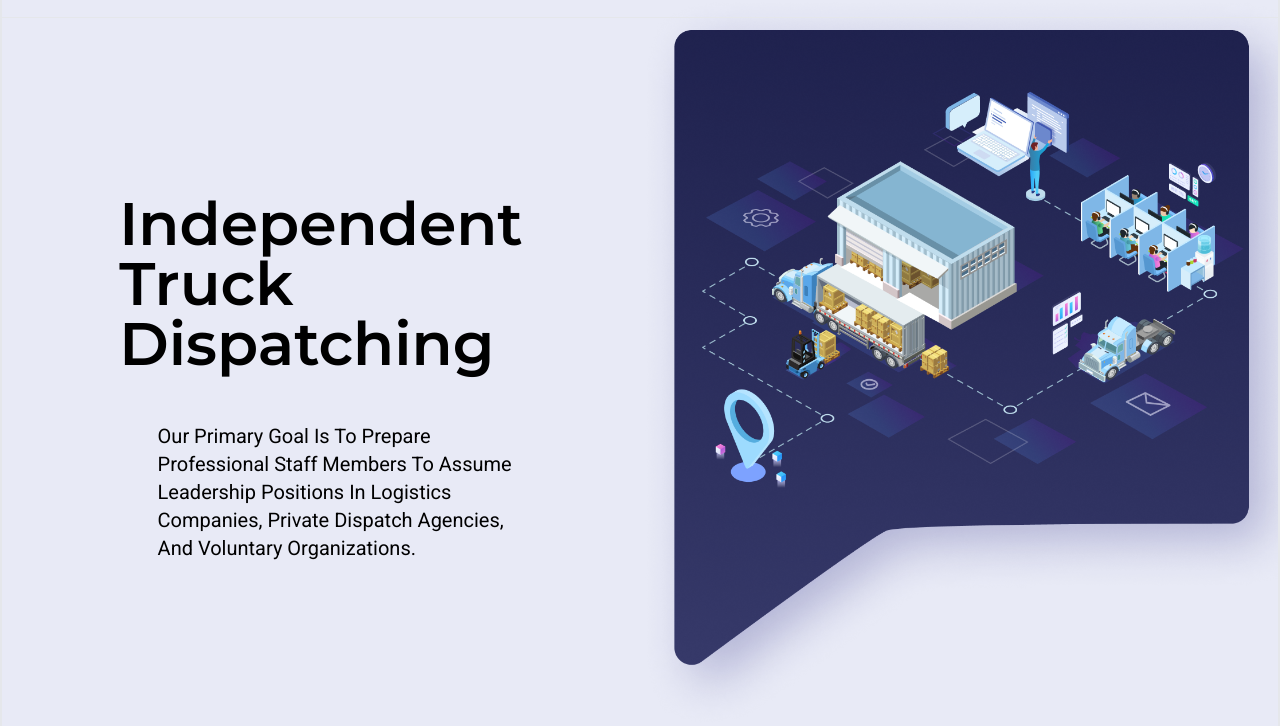
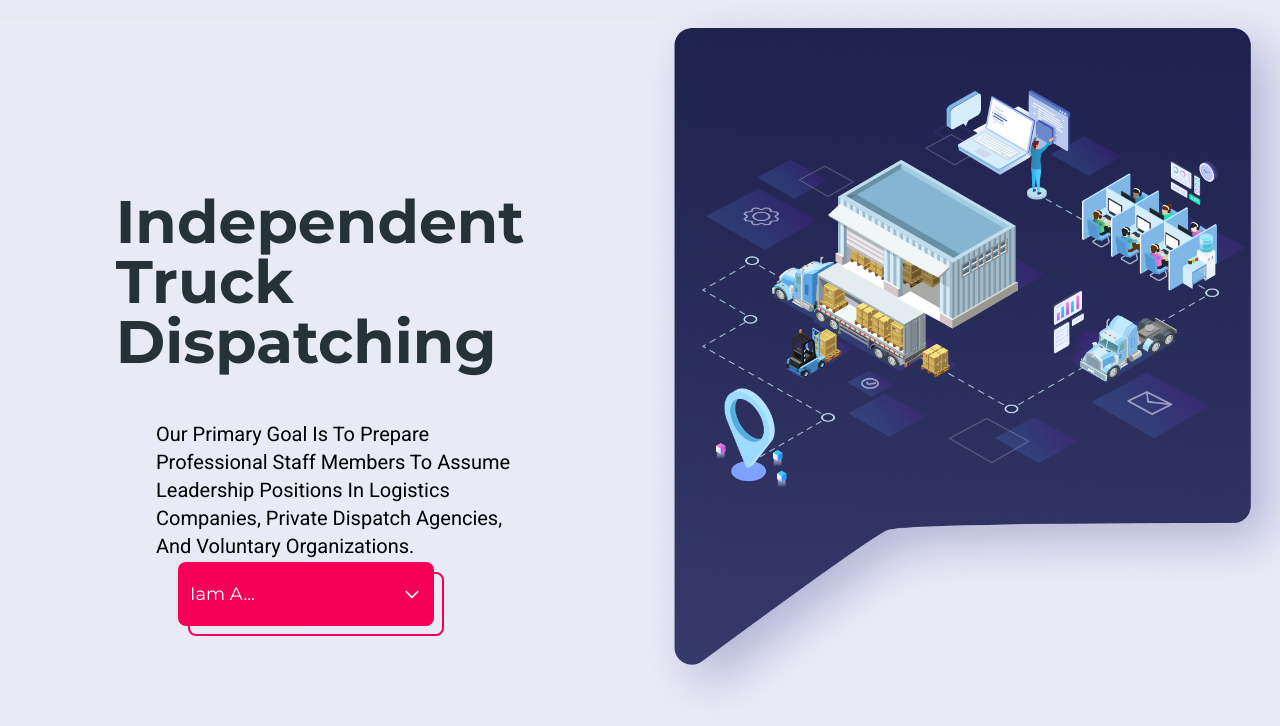
Before and after one commit to FixxooXD/Frontend-Project-2, a website: page index.html in a window 1280 px wide. Shown: the part 80-806 px from the top of the page. Drawn offline with Linux system fonts and the light colour scheme.

Commit message:
Done Desktop View

```diff
--- a/index.html
+++ b/index.html
@@ -4,9 +4,11 @@
     <meta charset="UTF-8" />
     <meta http-equiv="X-UA-Compatible" content="IE=edge" />
     <meta name="viewport" content="width=device-width, initial-scale=1.0" />
-    <link rel="preconnect" href="https://fonts.googleapis.com">
-<link rel="preconnect" href="https://fonts.gstatic.com" crossorigin>
-<link href="https://fonts.googleapis.com/css2?family=Montserrat:wght@400;600&family=Roboto&display=swap" rel="stylesheet">
+    <link rel="preconnect" href="https://fonts.googleapis.com" />
+    <link rel="preconnect" href="https://fonts.gstatic.com" crossorigin />
+    <link
+      href="https://fonts.googleapis.com/css2?family=Montserrat:wght@400;700&family=Roboto&display=swap"
+      rel="stylesheet" />
     <link rel="stylesheet" href="src/extra.css" />
     <link rel="stylesheet" href="src/output.css" />
     <title>Project 2</title>
@@ -16,8 +18,7 @@
     <div class="">
       <!-- desktop-view-Nav -->
       <div class="flex items-center py-5 border-b w-screen fixed">
-        <div
-          class="w-[45%] flex items-center justify-around ml-24">
+        <div class="w-[45%] flex items-center justify-around ml-24">
           <a href="#" id="logo" class=""
             ><img class="w-12" src="assets/logo.svg" alt=""
           /></a>
@@ -26,20 +27,49 @@
           <div>FOR CLIENTS</div>
           <div>FAQ</div>
           <div>ACADEMY</div>
-          <button class="border px-
-          4 py-2 rounded-xl">CARRRIER SETUP</button>
+          <button class="border px- 4 py-2 rounded-xl">CARRRIER SETUP</button>
         </div>
       </div>
-      <div class="flex border-2 pt-[5rem]">
+
+      <div class="flex pt-[5rem]">
         <div class="w-1/2 flex flex-col items-center">
-            <h1 class="text-3xl md:text-6xl lg:pt-[12rem] font-extrabold text-brand-black">
-                Independent
-                <br>
-                Truck
-                <br>
-                Dispatching
-            </h1>
-            <div id="shortDesc" class="w-[60%] ml-[2.5rem] pt-12 p-2 text-xl font-medium capitalize">Our primary goal is to prepare professional staff members to assume leadership positions in logistics companies, private dispatch agencies, and voluntary organizations.</div>
+          <h1
+            class="text-3xl md:text-6xl lg:pt-[12rem] font-extrabold text-[#263238]">
+            Independent
+            <br />
+            Truck
+            <br />
+            Dispatching
+          </h1>
+          <div
+            id="shortDesc"
+            class="w-[60%] ml-[2.5rem] pt-12 p-2 text-xl font-medium capitalize">
+            Our primary goal is to prepare professional staff members to assume
+            leadership positions in logistics companies, private dispatch
+            agencies, and voluntary organizations.
+          </div>
+          <!-- Iam Dropdown -->
+          <div class="border-2 absolute top-[40rem] left-[11rem] w-32">
+            <div
+              class="bg-[#F50057] relative z-20 text-white w-64 h-16 rounded-lg flex justify-between items-center px-3">
+              <p class="text-lg">Iam A...</p>
+              <!-- Down Arrow -->
+              <svg
+                xmlns="http://www.w3.org/2000/svg"
+                class="w-5 h-5"
+                fill="none"
+                viewBox="0 0 24 24"
+                stroke="currentColor">
+                <path
+                  stroke-linecap="round"
+                  stroke-linejoin="round"
+                  stroke-width="2"
+                  d="M19 9l-7 7-7-7"></path>
+              </svg>
+            </div>
+            <div
+              class="absolute z-0 w-64 h-16 border-2 rounded-lg left-2.5 top-2.5 bg-none border-[#F50057]"></div>
+          </div>
         </div>
         <div class="w-1/2">
           <img src="assets/hero-img.png" alt="" />
```
Also changed, not shown: src/output.css.
